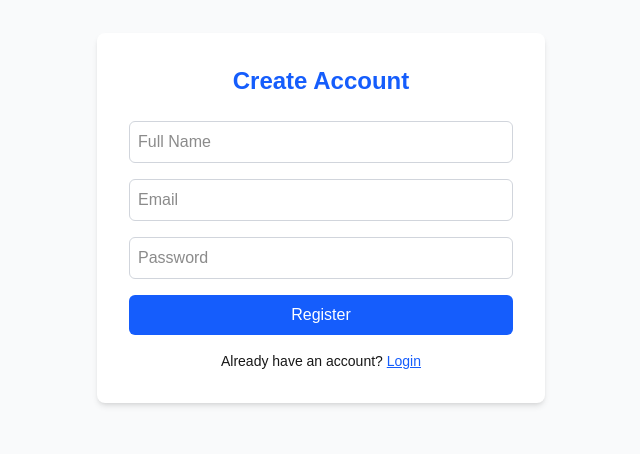
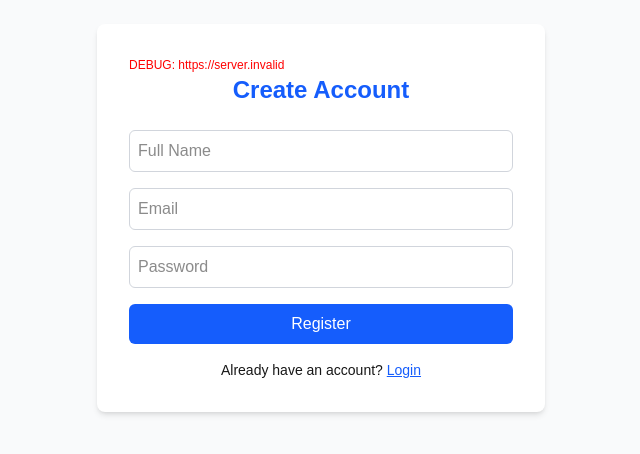
Before and after one commit to Usha348/ai-travel-planner, a Next.js app in the folder frontend/: page /register in a window 1280 px wide. Shown: the part 182-636 px from the top of the page, without its empty margins (319-959 px from the left). Built offline with nearby package versions, Linux system fonts and the light colour scheme; no server answers.

Commit message:
debug: show API URL on register page

```diff
--- a/frontend/app/register/page.js
+++ b/frontend/app/register/page.js
@@ -41,6 +41,7 @@ export default function Register() {
         onSubmit={handleSubmit}
         className="bg-white p-8 rounded-lg shadow-md w-full max-w-md"
       >
+        <p style={{color: 'red', fontSize: '12px'}}>DEBUG: {process.env.NEXT_PUBLIC_API_URL}</p>
         <h1 className="text-2xl font-bold mb-6 text-center text-blue-600">
           Create Account
         </h1>
```
